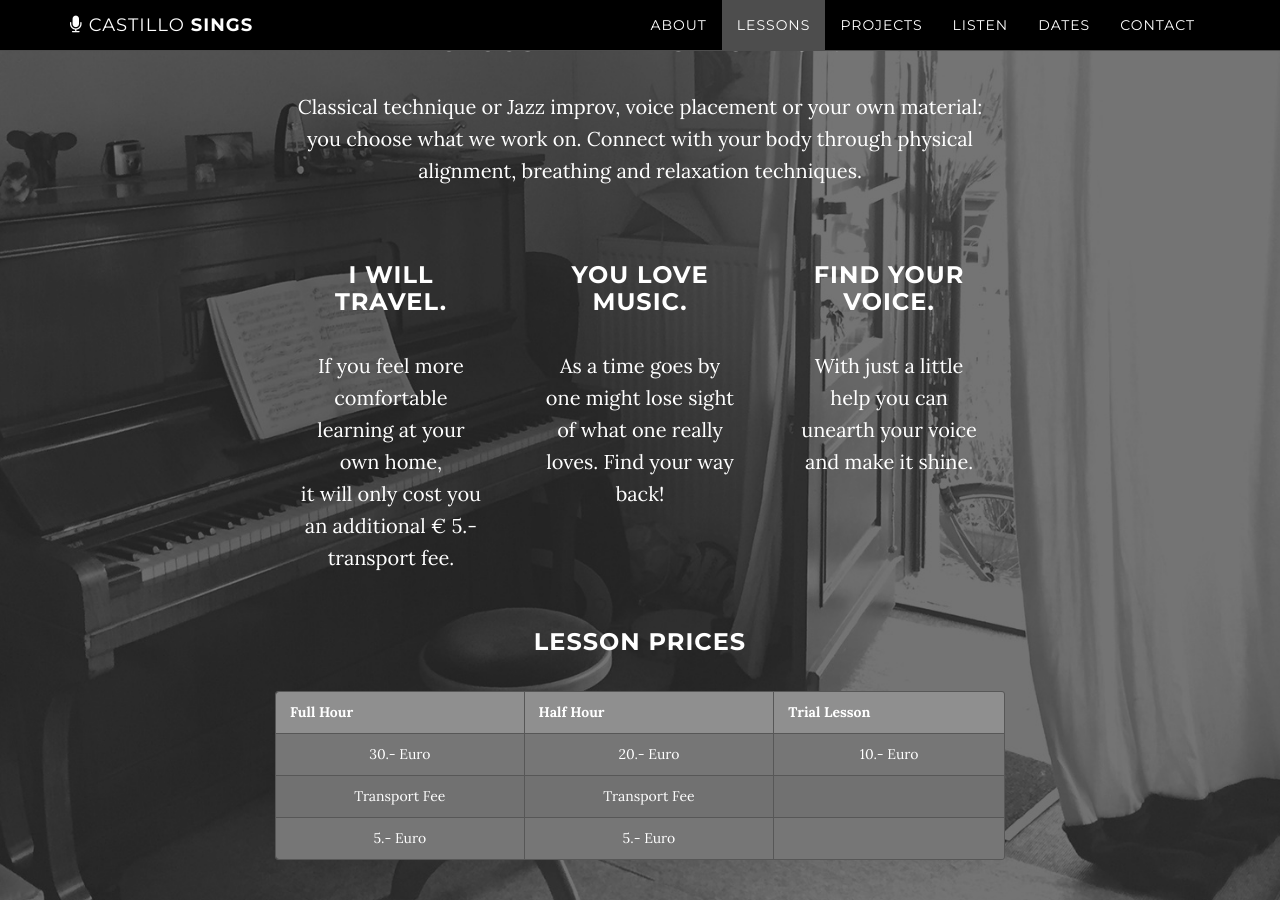
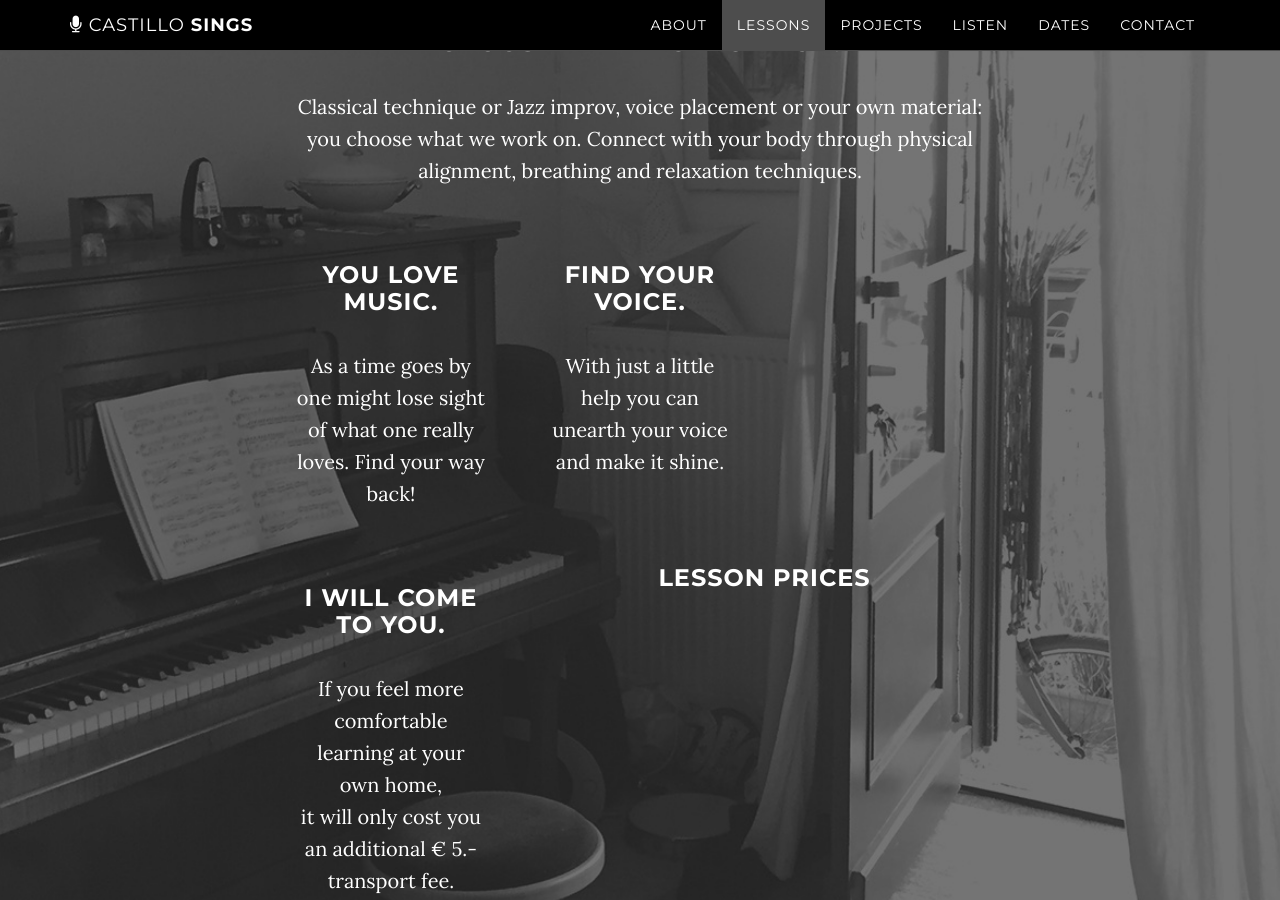
Before and after one commit to Darthen/CastilloSings2, a Jekyll site: the page built from index.html, in a window 1280 px wide and 900 px high, scrolled down 1873 px. Built offline with Jekyll 4.4.1, drawn with Linux system fonts in a browser that asks for light colours.

Commit message:
changed the order of lessons <p>

```diff
--- a/_includes/lessons.html
+++ b/_includes/lessons.html
@@ -15,14 +15,6 @@
 						</div>
 					</div>
 
-					<div class="lessons-two">
-						<div class="travel">
-							<div class="service-box">
-								<h3>I will travel.</h3>
-								<p>If you feel more comfortable learning at your own home,
-									<br> it will only cost you an additional € 5.- transport fee.</p>
-							</div>
-						</div>
 
 						<div class="love">
 							<div class="service-box">
@@ -39,6 +31,14 @@
 						</div>
 					</div>
 
+					<div class="lessons-two">
+						<div class="travel">
+							<div class="service-box">
+								<h3>I will come to you.</h3>
+								<p>If you feel more comfortable learning at your own home,
+									<br> it will only cost you an additional € 5.- transport fee.</p>
+							</div>
+						</div>
 					<h3>Lesson Prices</h3>
 
 					<table class="tables">
```
